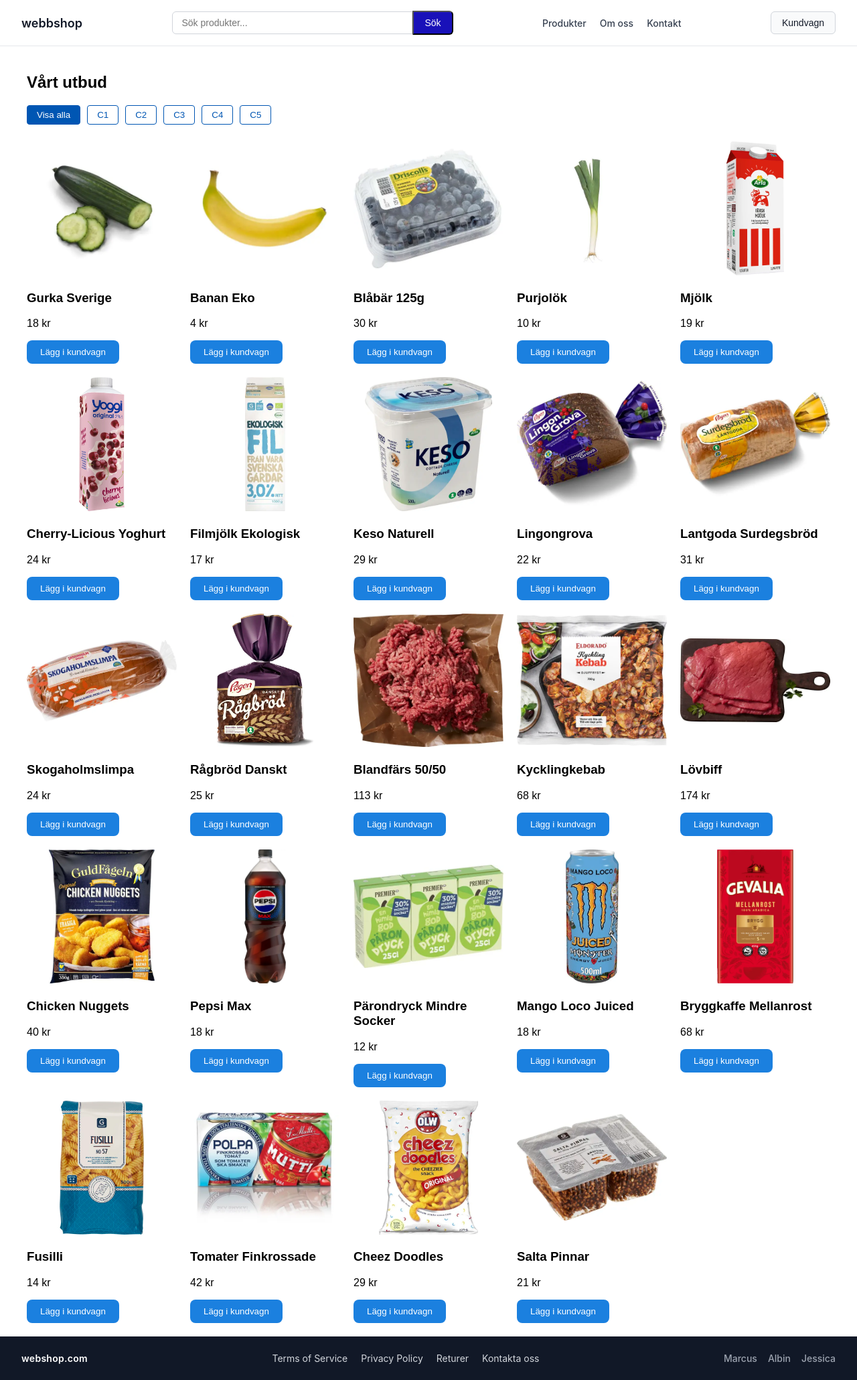
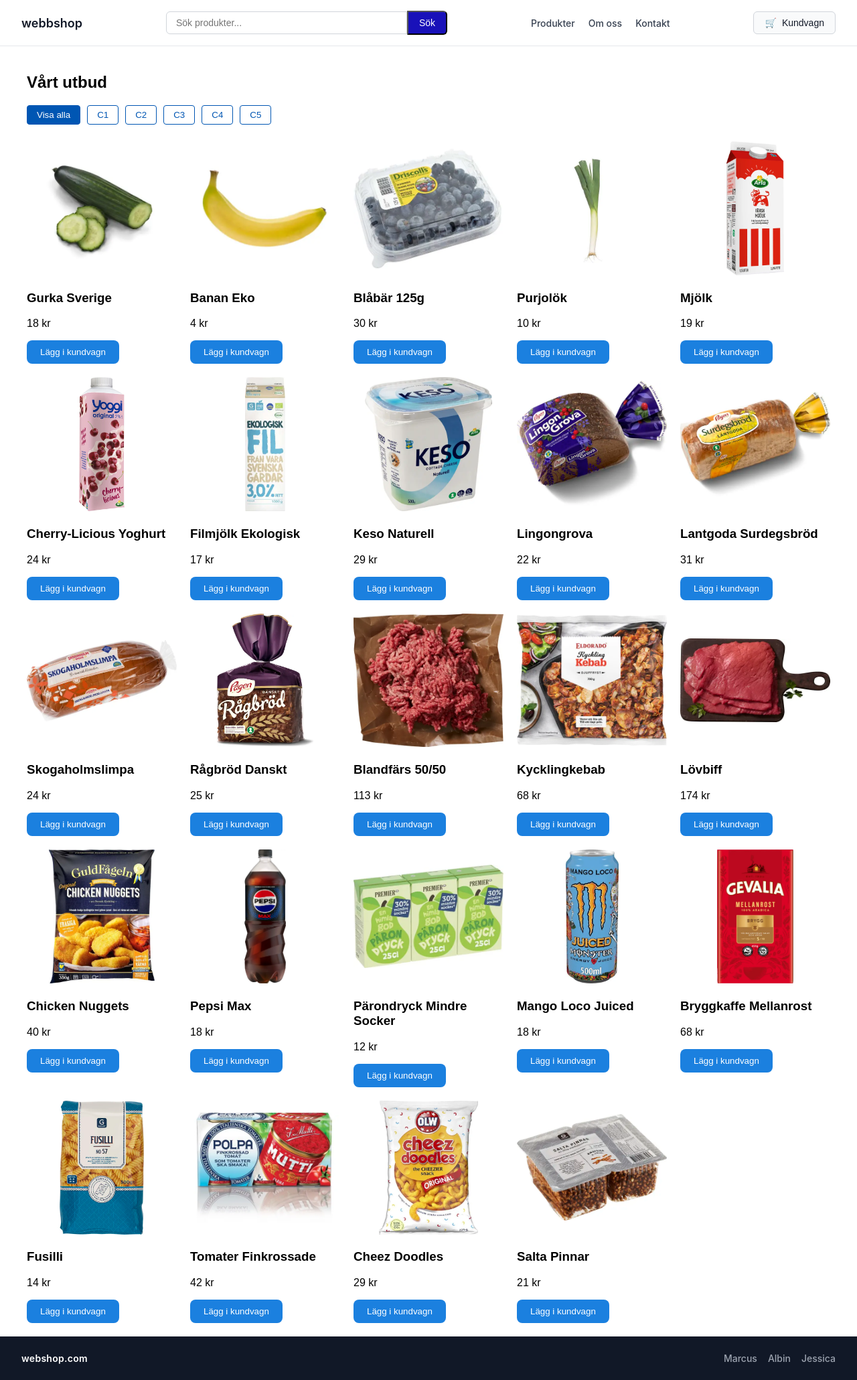
Before and after one commit to AlbinNic/Webbshop, a React (Vite) app: page / in a window 1280 px wide. Shown: the whole page at 67% size. Built offline with nearby package versions, Linux system fonts and the light colour scheme; data requests are answered from the project's data file; the HTML template or start-up script is replaced by a standard one.

Commit message:
fixa för g krav

```diff
--- a/src/App.tsx
+++ b/src/App.tsx
@@ -1,84 +1,40 @@
 
-import { useState } from 'react';
-import { BrowserRouter, Route, Routes } from 'react-router-dom';
-import { QueryClient, QueryClientProvider } from '@tanstack/react-query';
-import './App.css';
+import { BrowserRouter, Route, Routes } from "react-router-dom";
+import { QueryClient, QueryClientProvider } from "@tanstack/react-query";
+import "./App.css";
 
-import ProductDetailPage from './pages/ProductDetailPage/ProductDetailPage';
-import { StartPage } from './pages/StartPage/StartPage';
-import { Header } from './components/header/header';
-import { Footer } from './components/footer/footer';
+import ProductDetailPage from "./pages/ProductDetailPage/ProductDetailPage";
+import { StartPage } from "./pages/StartPage/StartPage";
+import { Header } from "./components/header/header";
+import { Footer } from "./components/footer/footer";
+import Kundvagn from "./components/kundvagn/kundvagn";
+import OrderConfirmation from "./pages/OrderConfirmationPage/OrderConfirmationPage";
 
-import Kundvagn from './components/kundvagn/kundvagn';
-import type { Product, CartItem } from './types';
+import { ErrorBoundary } from "./components/ErrorBoundary/ErrorBoundary";
+import { ProductFallback } from "./components/ErrorBoundary/fallbacks/ProductFallback";
+import { NotFoundFallback } from "./components/ErrorBoundary/fallbacks/NotFoundFallback";
+import { OrderConfirmationFallback } from "./components/ErrorBoundary/fallbacks/OrderConfirmationFallback";
+import { TestPage } from "./pages/TestPage";
 
-import OrderConfirmation from './pages/OrderConfirmationPage/OrderConfirmationPage';
-import { ErrorBoundary } from './components/ErrorBoundary/ErrorBoundary';
-import { ProductFallback } from './components/ErrorBoundary/fallbacks/ProductFallback';
-import { NotFoundFallback } from './components/ErrorBoundary/fallbacks/NotFoundFallback';
-import { OrderConfirmationFallback } from './components/ErrorBoundary/fallbacks/OrderConfirmationFallback';
-import { TestPage } from './pages/TestPage';
-
+import { CartProvider, useCart } from "./components/context/Cartcontext";
 const queryClient = new QueryClient();
 
-function App() {
-  const [items, setItems] = useState<CartItem[]>([]);
-
-  const addToCart = (product: Product) => {
-    setItems((prev) => {
-      const existing = prev.find(
-        (item) => item.product.id === product.id
-      );
-
-      if (existing) {
-        return prev.map((item) =>
-          item.product.id === product.id
-            ? { ...item, quantity: item.quantity + 1 }
-            : item
-        );
-      }
-
-      return [...prev, { product, quantity: 1 }];
-    });
-  };
-
-  const removeItem = (productId: number) => {
-    setItems((prev) =>
-      prev.filter((item) => item.product.id !== productId)
-    );
-  };
-
-  const updateQuantity = (
-    productId: number,
-    quantity: number
-  ) => {
-    if (quantity < 1) {
-      removeItem(productId);
-      return;
-    }
-
-    setItems((prev) =>
-      prev.map((item) =>
-        item.product.id === productId
-          ? { ...item, quantity }
-          : item
-      )
-    );
-  };
+function AppRoutes() {
+  const { items, addToCart, removeItem, updateQuantity } = useCart();
 
   return (
-    <QueryClientProvider client={queryClient}>
-      <BrowserRouter>
+    <>
       <Header />
+
       <main>
         <Routes>
+          {/* Startsidan */}
           <Route
             path="/"
-              element={
-                <StartPage onAddToCart={addToCart} />
-              }
+            element={<StartPage onAddToCart={addToCart} />}
           />
 
+          {/* Produktdetaljer */}
           <Route
             path="/product/:id"
             element={
@@ -88,6 +44,7 @@
             }
           />
 
+          {/* Kundvagn */}
           <Route
             path="/cart"
             element={
@@ -100,7 +57,7 @@
           />
 
 
-
+          {/* Orderbekräftelse */}
           <Route
             path="/orderconfirmation/:id"
             element={
@@ -110,19 +67,26 @@
             }
           />
 
+          {/* Testsida */}
           <Route path="/test" element={<TestPage />} />
 
-            <Route
-              path="*"
-              element={
-                <ErrorBoundary fallback={<NotFoundFallback />}>
-                  <NotFoundFallback />
-                </ErrorBoundary>
-              }
-            />
+          {/* Om sidan inte hittas */}
+          <Route path="*" element={<NotFoundFallback />} />
         </Routes>
       </main>
+
       <Footer />
+    </>
+  );
+}
+
+function App() {
+  return (
+    <QueryClientProvider client={queryClient}>
+      <BrowserRouter>
+        <CartProvider>
+          <AppRoutes />
+        </CartProvider>
       </BrowserRouter>
     </QueryClientProvider>
   );
--- /dev/null
+++ b/src/components/context/Cartcontext.tsx
@@ -0,0 +1,112 @@
+
+import {
+  createContext,
+  useContext,
+  useState,
+  type ReactNode,
+} from "react";
+
+import type { Product, CartItem } from "../../types";
+
+interface CartContextType {
+  items: CartItem[];
+  addToCart: (product: Product) => void;
+  removeItem: (productId: number) => void;
+  updateQuantity: (productId: number, quantity: number) => void;
+  clearCart: () => void;
+  totalPrice: number;
+  cartCount: number;
+}
+
+const CartContext = createContext<CartContextType | undefined>(
+  undefined
+);
+
+export function CartProvider({ children }: { children: ReactNode }) {
+  const [items, setItems] = useState<CartItem[]>([]);
+
+  const addToCart = (product: Product) => {
+    setItems((prev) => {
+      const existing = prev.find(
+        (item) => item.product.id === product.id
+      );
+
+      const currentQuantity = existing?.quantity ?? 0;
+
+      if (product.stock <= currentQuantity) {
+        return prev;
+      }
+
+      if (existing) {
+        return prev.map((item) =>
+          item.product.id === product.id
+            ? { ...item, quantity: item.quantity + 1 }
+            : item
+        );
+      }
+
+      return [...prev, { product, quantity: 1 }];
+    });
+  };
+
+  const removeItem = (productId: number) => {
+    setItems((prev) =>
+      prev.filter((item) => item.product.id !== productId)
+    );
+  };
+
+  const updateQuantity = (productId: number, quantity: number) => {
+    setItems((prev) =>
+      prev
+        .map((item) => {
+          if (item.product.id !== productId) return item;
+
+          return {
+            ...item,
+            quantity: Math.min(quantity, item.product.stock),
+          };
+        })
+        .filter((item) => item.quantity > 0)
+    );
+  };
+
+  const clearCart = () => {
+    setItems([]);
+  };
+
+  const totalPrice = items.reduce(
+    (sum, item) => sum + item.product.price * item.quantity,
+    0
+  );
+
+  const cartCount = items.reduce(
+    (sum, item) => sum + item.quantity,
+    0
+  );
+
+  return (
+    <CartContext.Provider
+      value={{
+        items,
+        addToCart,
+        removeItem,
+        updateQuantity,
+        clearCart,
+        totalPrice,
+        cartCount,
+      }}
+    >
+      {children}
+    </CartContext.Provider>
+  );
+}
+
+export function useCart() {
+  const context = useContext(CartContext);
+
+  if (!context) {
+    throw new Error("useCart måste användas inom CartProvider");
+  }
+
+  return context;
+}
--- a/src/components/footer/footer.tsx
+++ b/src/components/footer/footer.tsx
@@ -1,16 +1,6 @@
 import "./footer.css";
 
-interface FooterLink {
-    text: string;
-    href: string;
-}
 
-const links: FooterLink[] = [
-    { text: "Terms of Service", href: "/terms" },
-    { text: "Privacy Policy", href: "/privacy" },
-    { text: "Returer", href: "/shipping" },
-    { text: "Kontakta oss", href: "/contact" },
-];
 
 const names: string[] = ["Marcus", "Albin", "Jessica"];
 
@@ -19,13 +9,7 @@
         <footer className="shop-footer">
             <div className="footer-info">webshop.com</div>
 
-            <div className="footer-links">
-                {links.map(({ text, href }) => (
-                    <a key={href} href={href}>
-                        {text}
-                    </a>
-                ))}
-            </div>
+
 
             <div className="footer-name">
                 {names.map((name) => (
--- a/src/components/header/header.css
+++ b/src/components/header/header.css
@@ -81,6 +81,28 @@
     border-color: #9ca3af;
 }
 
+
+.cart-button {
+    display: flex;
+    align-items: center;
+    gap: 8px;
+}
+
+.cart-count {
+    display: inline-flex;
+    justify-content: center;
+    align-items: center;
+    min-width: 22px;
+    height: 22px;
+    padding: 0 4px;
+    border-radius: 50%;
+    background-color: #1911b9;
+    color: white;
+    font-size: 12px;
+    font-weight: bold;
+}
+
+
 @media (max-width: 700px) {
     .shop-header {
         flex-wrap: wrap;
--- a/src/components/header/header.tsx
+++ b/src/components/header/header.tsx
@@ -2,6 +2,7 @@
 import type { FormEvent } from "react";
 import "./header.css";
 import { Link, useNavigate } from "react-router-dom";
+import { useCart } from "../context/Cartcontext";
 
 interface NavLink {
     text: string;
@@ -17,6 +18,7 @@
 export function Header() {
     const [query, setQuery] = useState("");
     const navigate = useNavigate();
+    const { cartCount } = useCart();
 
     const handleSubmit = (e: FormEvent<HTMLFormElement>) => {
         e.preventDefault();
@@ -47,9 +49,20 @@
                 ))}
             </nav>
 
-                <button className="cart-button" onClick={() => navigate("/cart")}>
-                    Kundvagn
-                </button>
+            <button
+                type="button"
+                className="cart-button"
+                onClick={() => navigate("/cart")}
+            >
+                <span aria-hidden="true">🛒</span>
+                <span>Kundvagn</span>
+
+                {cartCount > 0 && (
+                    <span className="cart-count">
+                        {cartCount}
+                    </span>
+                )}
+            </button>
         </header>
     );
 }
--- a/src/components/kundvagn/kundvagn.css
+++ b/src/components/kundvagn/kundvagn.css
@@ -112,3 +112,13 @@
             "image remove";
     }
 }
+
+.cart-list--readonly .cart-item {
+  grid-template-columns: 64px minmax(0, 1fr) auto auto;
+}
+
+@media (max-width: 700px) {
+  .cart-list--readonly .cart-item {
+    grid-template-columns: 48px minmax(0, 1fr);
+  }
+}
```
Also changed, not shown: src/components/kundvagn/CartItemList.tsx (added, +92 -0 lines). Lines whose indentation alone changed are shown as unchanged.
